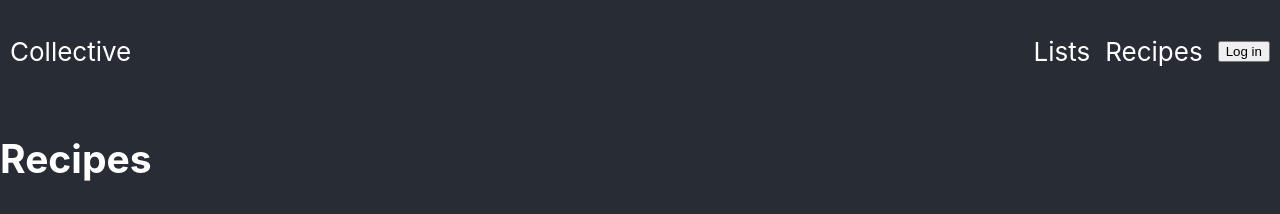
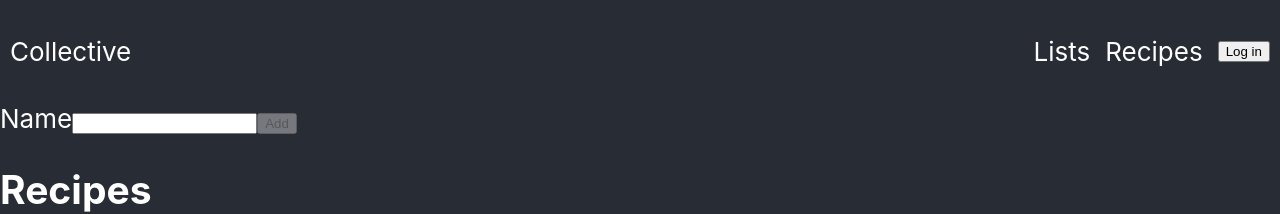
Before and after one commit to LauSam09/collective, a React (Create React App) app: page /recipes in a window 1280 px wide. Shown: the top 214 px of the page. Built offline with nearby package versions, Linux system fonts and the light colour scheme; no server answers.

Commit message:
Add delete recipe functionality

```diff
--- a/src/components/Lists/Lists.tsx
+++ b/src/components/Lists/Lists.tsx
@@ -18,7 +18,7 @@ export default function Lists() {
   const valid =
     name &&
     items.filter(
-      (item) => item.name.toLowerCase() === name.trim().toLowerCase()
+      (item) => item.name.trim().toLowerCase() === name.trim().toLowerCase()
     ).length === 0
 
   const handleSubmit = async (e: FormEvent<HTMLFormElement>) => {
--- a/src/components/Recipes/Recipes.tsx
+++ b/src/components/Recipes/Recipes.tsx
@@ -1,18 +1,42 @@
-import React from "react"
+import React, { FormEvent, useState } from "react"
 
 import useRecipes from "./useRecipes"
 
 export default function Recipes() {
-  const { recipes } = useRecipes()
+  const { recipes, addRecipe, deleteRecipe } = useRecipes()
+  const [name, setName] = useState("")
+
+  const valid =
+    name &&
+    recipes.filter(
+      (recipe) => recipe.name.trim().toLowerCase() === name.trim().toLowerCase()
+    ).length === 0
+
+  async function handleSubmit(e: FormEvent<HTMLFormElement>) {
+    e.preventDefault()
+
+    await addRecipe({ name, id: "" })
+    setName("")
+  }
 
   return (
     <>
+      <form onSubmit={handleSubmit}>
+        <label>Name</label>
+        <input value={name} onChange={(e) => setName(e.target.value)} />
+        <button type="submit" disabled={!valid}>
+          Add
+        </button>
+      </form>
       <h2>Recipes</h2>
       <div>
         <ul>
           <li>
             {recipes.map((recipe) => (
-              <li key={recipe.id}>{recipe.name}</li>
+              <li key={recipe.id}>
+                {recipe.name}
+                <button onClick={() => deleteRecipe(recipe.id)}>x</button>
+              </li>
             ))}
           </li>
         </ul>
--- a/src/components/Recipes/useRecipes.ts
+++ b/src/components/Recipes/useRecipes.ts
@@ -27,5 +27,33 @@ export default function useRecipes() {
     }
   }, [group])
 
-  return { recipes }
+  async function addRecipe(recipe: Recipe) {
+    const db = firebase.firestore()
+
+    const { id, ...sanitisedItem } = recipe
+    sanitisedItem.name = sanitisedItem.name.trim()
+
+    const doc = await db
+      .collection("groups")
+      .doc(group?.id)
+      .collection("recipes")
+      .add(sanitisedItem)
+
+    setRecipes((recipes) => [...recipes, { ...sanitisedItem, id: doc.id }])
+  }
+
+  async function deleteRecipe(id: string) {
+    const db = firebase.firestore()
+
+    await db
+      .collection("groups")
+      .doc(group?.id)
+      .collection("recipes")
+      .doc(id)
+      .delete()
+
+    setRecipes((recipes) => recipes.filter((recipe) => recipe.id !== id))
+  }
+
+  return { recipes, addRecipe, deleteRecipe }
 }
```
